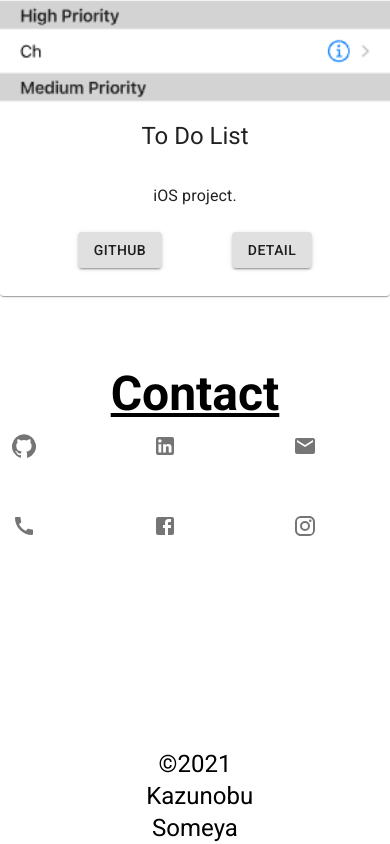
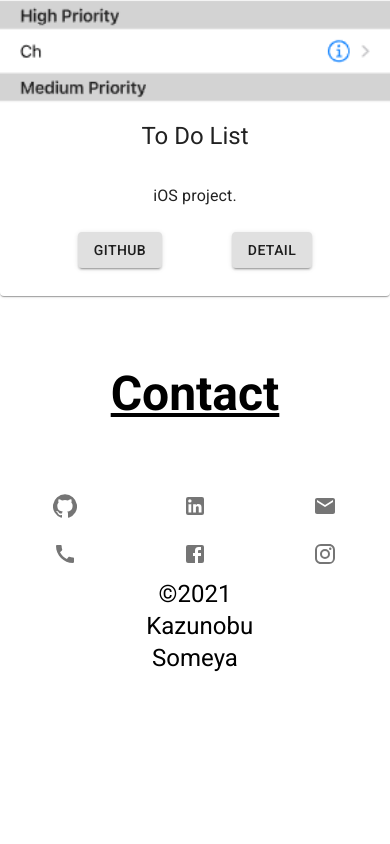
Before and after one commit to wangkalbi-gernessen/next-portfolio-website, a Next.js app: page / in a window 390 px wide. Shown: the part 4054-4898 px from the top of the page. After the commit the page ends 4728 px from the top, so only its background shows below. Built offline with nearby package versions, Linux system fonts and the light colour scheme.

Commit message:
Change grid breakpoints on Contact.js

```diff
--- a/components/Contact.js
+++ b/components/Contact.js
@@ -12,12 +12,13 @@ const useStyle = makeStyles({
     margin: 0,
     padding: 0,
     minWidth: "100%",
-    minHeight: "50vh",
+    minHeight: "20vh",
     background: "white"
   },
   title: {
     fontWeight: 700,
     paddingTop: "40px",
+    paddingBottom: "60px",
     textDecoration: "underline"
   }
 });
@@ -27,33 +28,33 @@ const Contact = () => {
   return(
     <Container className={classes.content} id="contact">
       <Typography variant="h3" align="center" className={classes.title}>Contact</Typography>
-      <Grid container justify="center" spacing={4} className={classes.icons}>
-        <Grid item xs={4}>
+      <Grid container spacing={0}>
+        <Grid item xs={4} sm={2} style={{textAlign: "center"}}>
           <IconButton href="https://github.com/wangkalbi-gernessen" target="_blank">
             <GitHubIcon className={classes.images} />
           </IconButton>
         </Grid>
-        <Grid item xs={4}>
+        <Grid item xs={4} sm={2} style={{textAlign: "center"}}>
           <IconButton href="https://www.linkedin.com/in/kazunobu-someya-6b44901b6/" target="_blank">
             <LinkedInIcon className={classes.images} />
           </IconButton>
         </Grid>
-        <Grid item xs={4}>
+        <Grid item xs={4} sm={2} style={{textAlign: "center"}}>
           <IconButton href={`mailto: guizhou08chishui@gmail.com`} target="_blank" >
             <EmailIcon className={classes.images} />
           </IconButton>
         </Grid>
-        <Grid item xs={4}>
+        <Grid item xs={4} sm={2} style={{textAlign: "center"}}>
           <IconButton href={`tel: 778-689-7760`} target="_blank" >
             <CallIcon className={classes.images} />
           </IconButton>
         </Grid>
-        <Grid item xs={4}>
+        <Grid item xs={4} sm={2} style={{textAlign: "center"}}>
           <IconButton href="https://www.facebook.com/kazunobu.someya" target="_blank" >
             <FacebookIcon className={classes.images} />
           </IconButton>
         </Grid>
-        <Grid item xs={4}>
+        <Grid item xs={4} sm={2} style={{textAlign: "center"}}>
           <IconButton href="https://www.instagram.com/kazukeks/" target="_blank">
             <InstagramIcon className={classes.images} />
           </IconButton>
```
